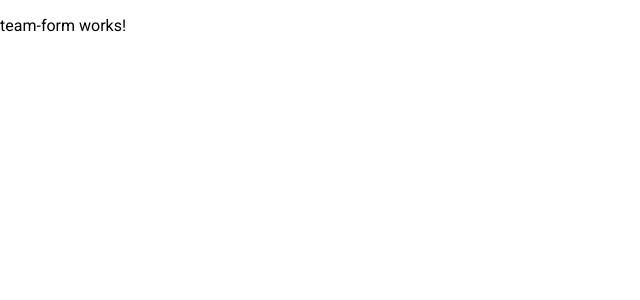
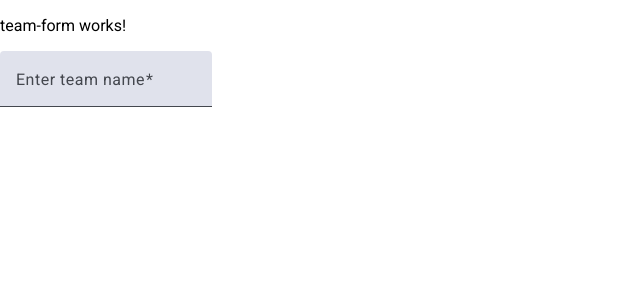
Before and after one commit to stano561/sport_manager, an Angular app: page /team in a window 1280 px wide. Shown: the top 300 px of the page, without its empty margins (0-640 px from the left). Built offline with nearby package versions, Linux system fonts and the light colour scheme.

Commit message:
feat: team component

```diff
--- a/src/app/pages/home-page/home-page.component.html
+++ b/src/app/pages/home-page/home-page.component.html
@@ -8,13 +8,5 @@
   <mat-list-item role="listitem">
     {{ team.id }} | {{ team.name }}
   </mat-list-item>
-
-  <mat-list role="list">
-    @for (member of team.members; track member.name) {
-    <mat-list-item role="listitem">
-      {{ member.name }} | {{ member.age }} | {{ member.role }}
-    </mat-list-item>
-    }
-  </mat-list>
 </mat-list>
 }
--- a/src/app/pages/home-page/home-page.component.ts
+++ b/src/app/pages/home-page/home-page.component.ts
@@ -16,7 +16,7 @@ import { Router } from '@angular/router';
 export class HomePageComponent {
   private readonly subManager: SubscriptionManager = new SubscriptionManager();
   teams: ITeam[] = [];
-  selectedTeam: ITeam = { id: -1, name: '', members: [] };
+  selectedTeam: ITeam = { id: -1, name: '' };
 
   constructor(
     private simlatedTeamService: SimulatedTeamService,
--- a/src/app/shared/components/team-form/team-form.component.html
+++ b/src/app/shared/components/team-form/team-form.component.html
@@ -1 +1,16 @@
 <p>team-form works!</p>
+<form [formGroup]="teamForm">
+  <mat-form-field appearance="fill">
+    <mat-label>Enter team name</mat-label>
+    <input
+      matInput
+      placeholder="Team name"
+      type="text"
+      formControlName="name"
+      (blur)="updateErrorMessage()"
+    />
+    @if (teamForm.invalid) {
+    <mat-error>{{ errorMessage() }}</mat-error>
+    }
+  </mat-form-field>
+</form>
--- a/src/app/shared/components/team-form/team-form.component.ts
+++ b/src/app/shared/components/team-form/team-form.component.ts
@@ -1,12 +1,39 @@
-import { Component } from '@angular/core';
+import { Component, signal } from '@angular/core';
+import {
+  FormBuilder,
+  FormGroup,
+  Validators,
+  ReactiveFormsModule,
+} from '@angular/forms';
+import { MatFormFieldModule } from '@angular/material/form-field';
+import { MatInputModule } from '@angular/material/input';
 
 @Component({
   selector: 'app-team-form',
   standalone: true,
-  imports: [],
+  imports: [ReactiveFormsModule, MatFormFieldModule, MatInputModule],
   templateUrl: './team-form.component.html',
-  styleUrl: './team-form.component.scss'
+  styleUrl: './team-form.component.scss',
 })
 export class TeamFormComponent {
+  teamForm: FormGroup;
 
+  errorMessage = signal('');
+
+  constructor(private fb: FormBuilder) {
+    this.teamForm = this.fb.group({
+      name: ['', Validators.required],
+      members: this.fb.array([]),
+    });
+  }
+
+  updateErrorMessage(): void {
+    const nameControl = this.teamForm.get('name');
+
+    if (nameControl?.hasError('required') && nameControl.touched) {
+      this.errorMessage.set('You must enter a team name');
+    } else {
+      this.errorMessage.set('');
+    }
+  }
 }
```
